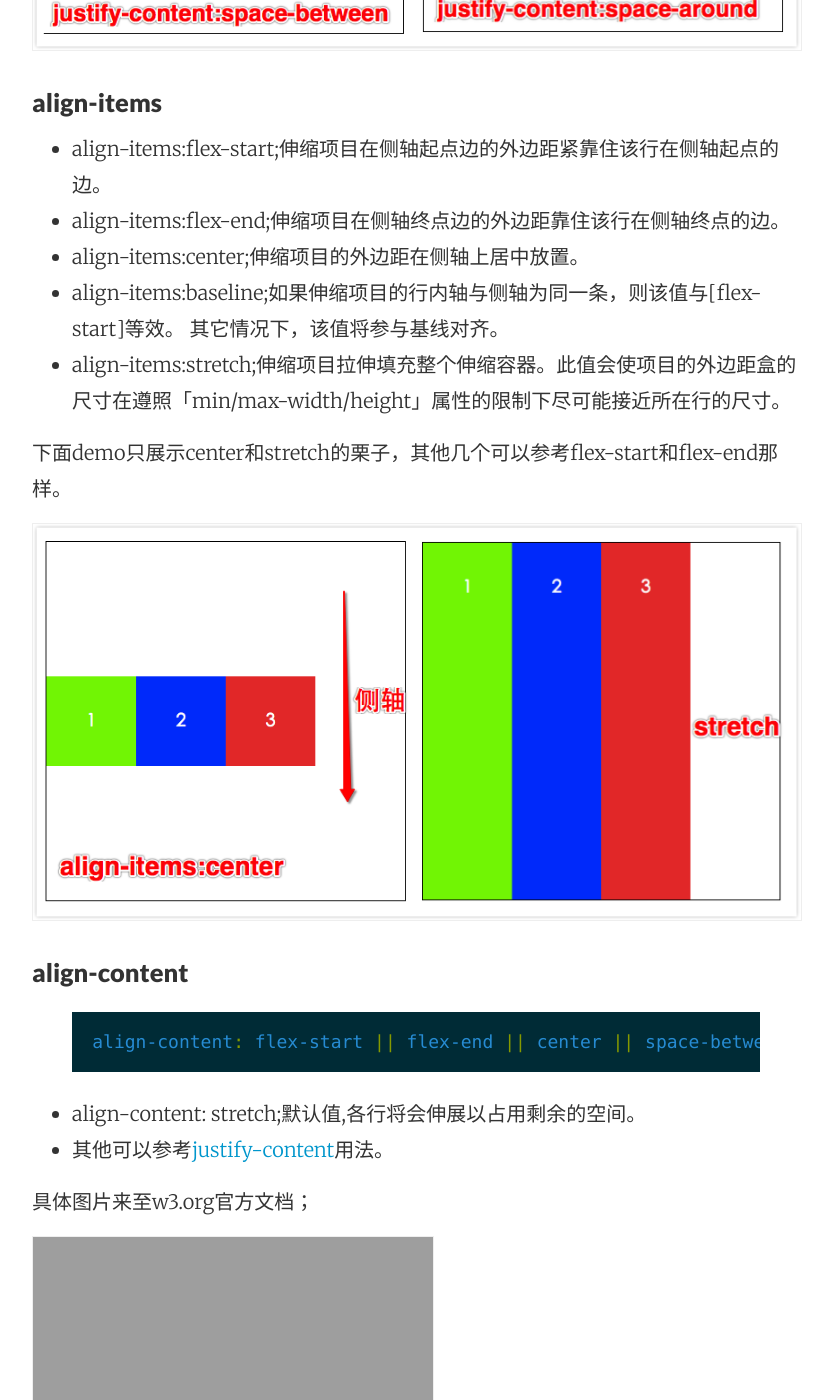
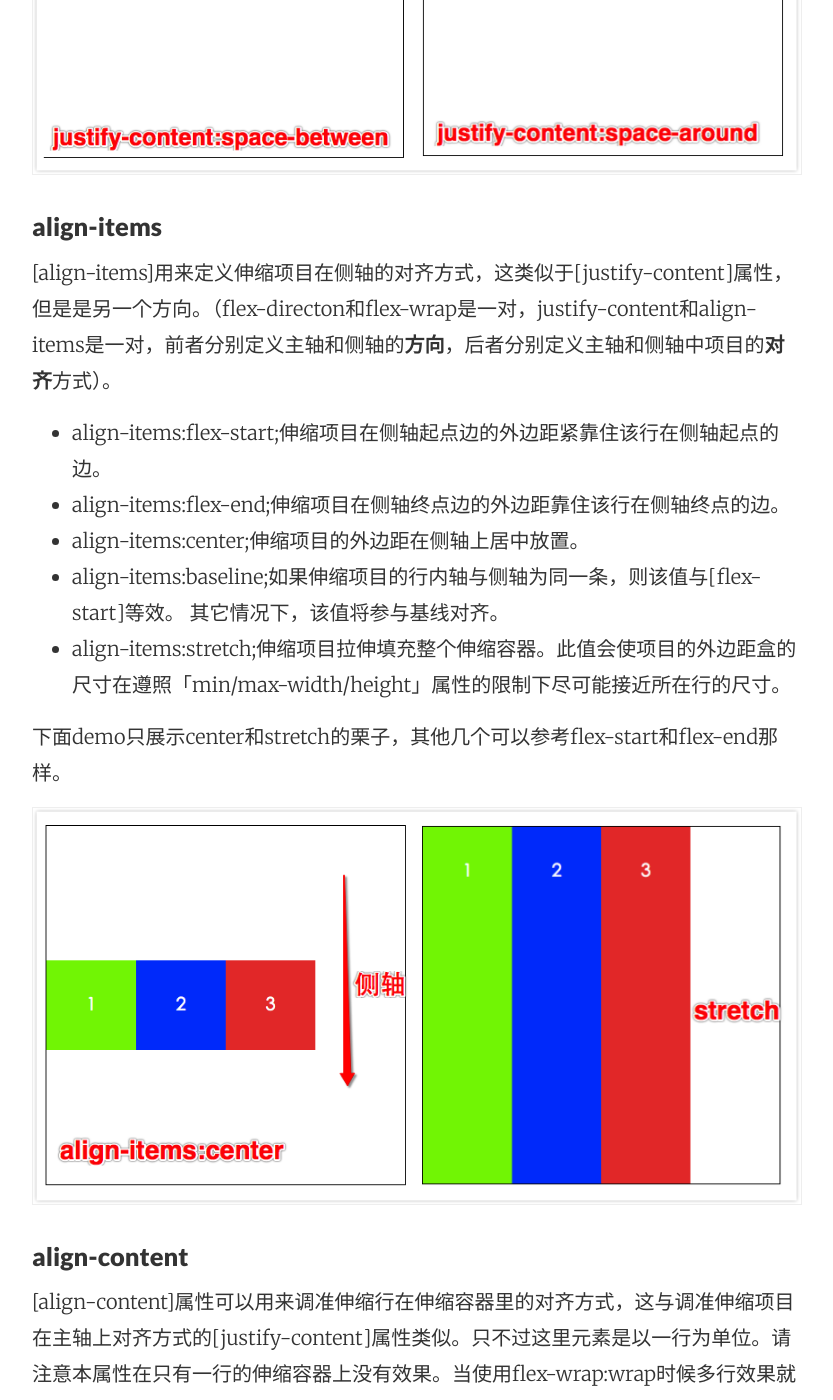
Before and after one commit to tw93/tw93.github.io, a Jekyll site: the page built from _posts/2015-10-17-the-thinking-about-flexbox.md, in a window 1280 px wide and 1400 px high, scrolled down 7196 px. Shown: the whole window, without its empty margins (224-1057 px from the left). Built offline with Jekyll 4.4.1, drawn with Linux system fonts in a browser that asks for light colours; comment, search, counter and statistics services are not loaded; some of the changed text lies outside the part shown.

Commit message:
add  the post

```diff
--- a/_posts/2015-10-17-the-thinking-about-flexbox.md
+++ b/_posts/2015-10-17-the-thinking-about-flexbox.md
@@ -122,7 +122,7 @@ categories: Flexbox布局模式
 这里大家可以多自己去试试不同的组合。
 
 #### justify-content
-[justify-content]:用于定义伸缩项目在主轴上面的的对齐方式，当一行上的所有伸缩项目都不能伸缩或可伸缩但是已经达到其最大长度时，这一属性才会对多余的空间进行分配。当项目溢出某一行时，这一属性也会在项目的对齐上施加一些控制。
+[justify-content]用于定义伸缩项目在主轴上面的的对齐方式，当一行上的所有伸缩项目都不能伸缩或可伸缩但是已经达到其最大长度时，这一属性才会对多余的空间进行分配。当项目溢出某一行时，这一属性也会在项目的对齐上施加一些控制。
 
 - justify-content:flex-start;伸缩项目向主轴的起始位置开始对齐，后面的每元素紧挨着前一个元素对齐。
 - justify-content:flex-end;伸缩项目向主轴的结束位置对齐，前面的每一个元素紧挨着后一个元素对齐。
@@ -138,7 +138,7 @@ categories: Flexbox布局模式
 
 #### align-items
 
-[align-items]:用来定义伸缩项目在侧轴的对齐方式，这类似于[justify-content]属性，但是是另一个方向。（flex-directon和flex-wrap是一对，justify-content和align-items是一对，前者分别定义主轴和侧轴的**方向**，后者分别定义主轴和侧轴中项目的**对齐**方式）。
+[align-items]用来定义伸缩项目在侧轴的对齐方式，这类似于[justify-content]属性，但是是另一个方向。（flex-directon和flex-wrap是一对，justify-content和align-items是一对，前者分别定义主轴和侧轴的**方向**，后者分别定义主轴和侧轴中项目的**对齐**方式）。
 
 - align-items:flex-start;伸缩项目在侧轴起点边的外边距紧靠住该行在侧轴起点的边。
 - align-items:flex-end;伸缩项目在侧轴终点边的外边距靠住该行在侧轴终点的边。
@@ -152,9 +152,9 @@ categories: Flexbox布局模式
 
 #### align-content
 
-[align-content]:属性可以用来调准伸缩行在伸缩容器里的对齐方式，这与调准伸缩项目在主轴上对齐方式的[justify-content]属性类似。只不过这里元素是以一行为单位。请注意本属性在只有一行的伸缩容器上没有效果。当使用flex-wrap:wrap时候多行效果就出来了。
+[align-content]属性可以用来调准伸缩行在伸缩容器里的对齐方式，这与调准伸缩项目在主轴上对齐方式的[justify-content]属性类似。只不过这里元素是以一行为单位。请注意本属性在只有一行的伸缩容器上没有效果。当使用flex-wrap:wrap时候多行效果就出来了。
 {% highlight css %}
-align-content: flex-start || flex-end || center || space-between || space-around || stretch
+align-content: flex-start || flex-end || center || space-between || space-around || stretch;
 {% endhighlight %}
 
 
```
